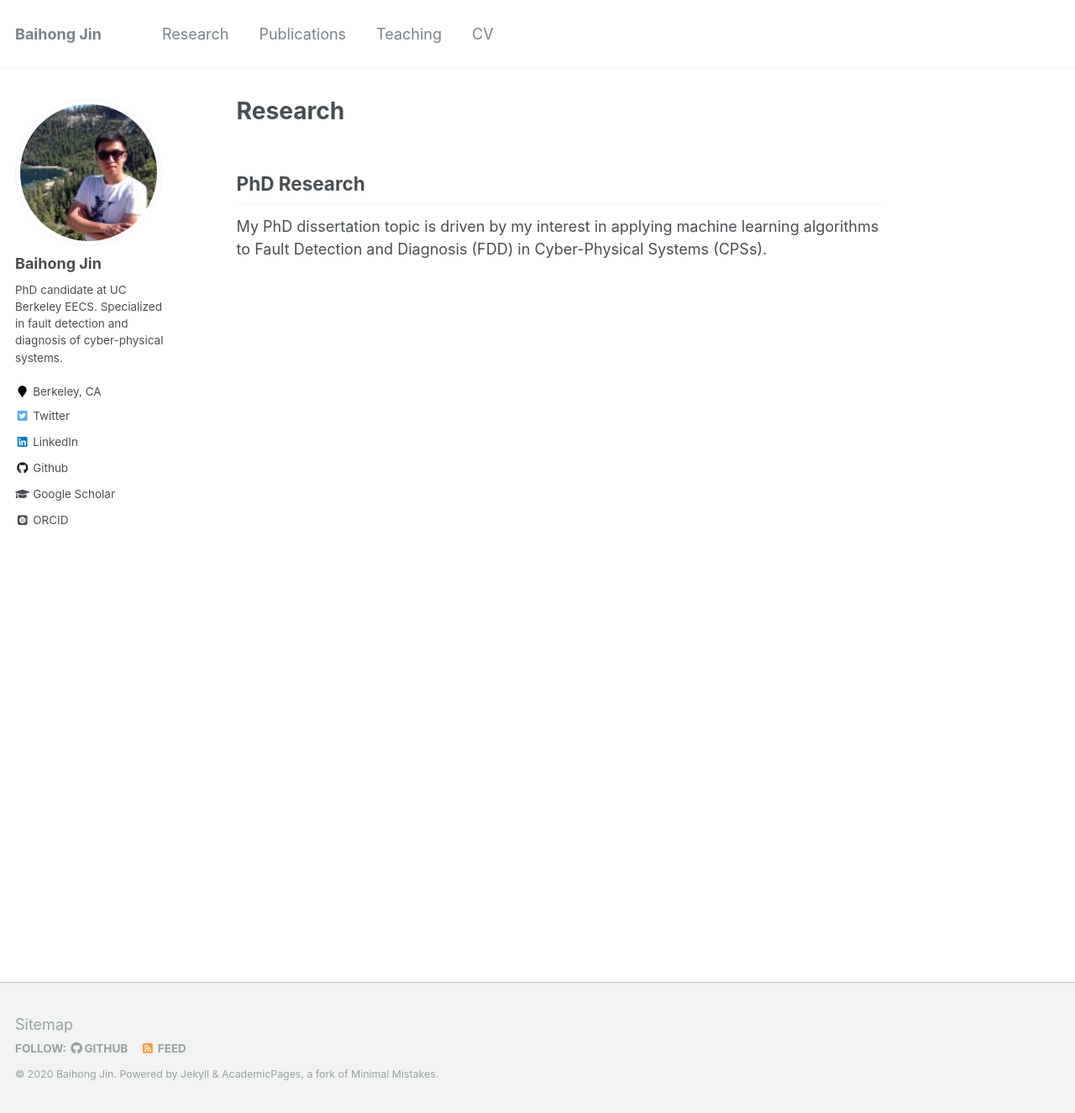
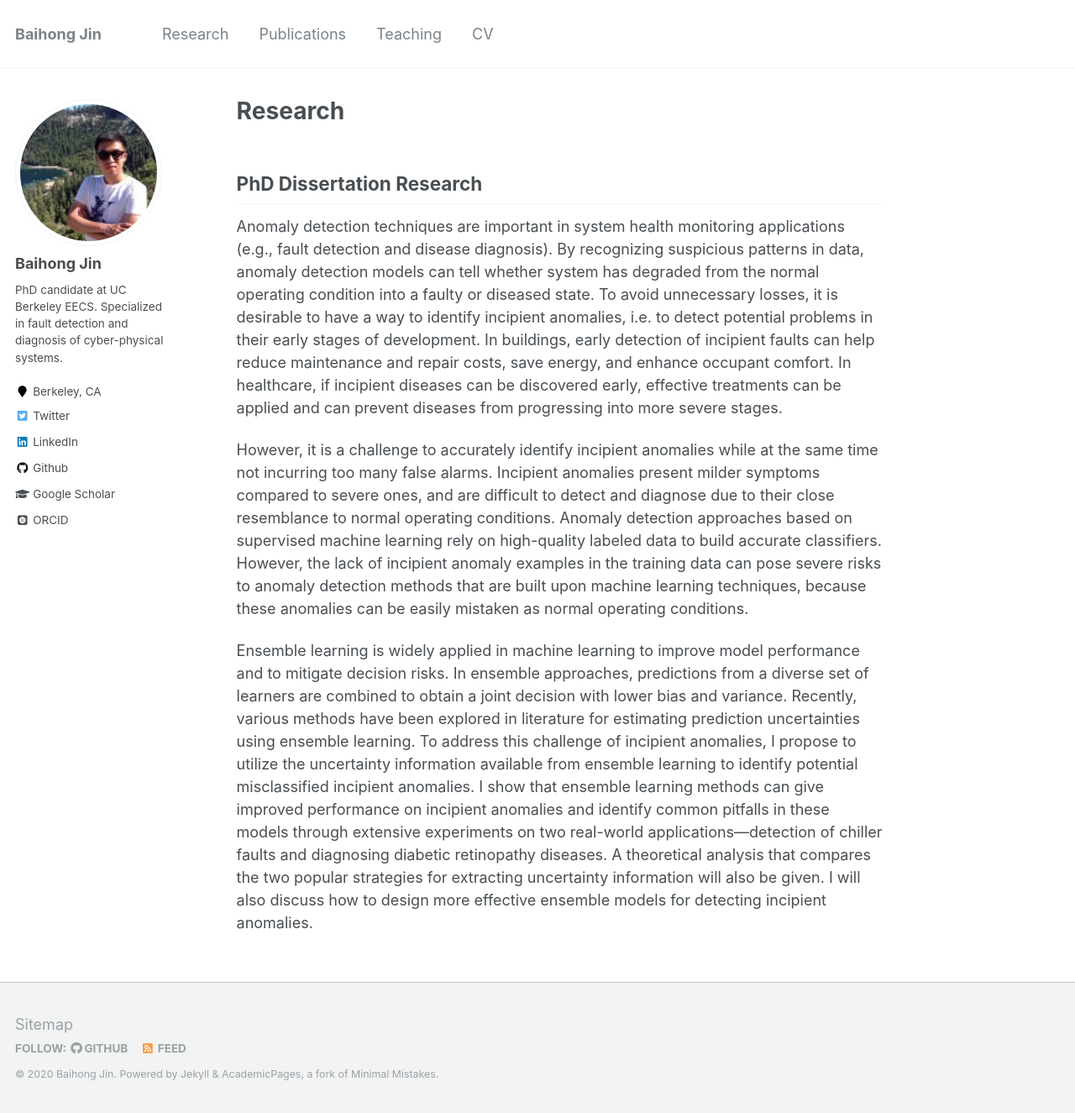
Before and after one commit to ai-cps/ai-cps, a Jekyll site: the page built from _pages/research.md, in a window 1280 px wide and 1325 px high. Shown: the whole window at 84% size. Built offline with Jekyll 4.4.1, drawn with Linux system fonts in a browser that asks for light colours; some web fonts are replaced.

Commit message:
updated about and research descriptions

```diff
--- a/_pages/research.md
+++ b/_pages/research.md
@@ -3,8 +3,13 @@
 title: "Research"
 permalink: /research/
 author_profile: true
+toc: true
 ---
 
-## PhD Research
+## PhD Dissertation Research
 
-My PhD dissertation topic is driven by my interest in applying machine learning algorithms to Fault Detection and Diagnosis (FDD) in Cyber-Physical Systems (CPSs).
+Anomaly detection techniques are important in system health monitoring applications (e.g., fault detection and disease diagnosis). By recognizing suspicious patterns in data, anomaly detection models can tell whether system has degraded from the normal operating condition into a faulty or diseased state. To avoid unnecessary losses, it is desirable to have a way to identify incipient anomalies, i.e. to detect potential problems in their early stages of development. In buildings, early detection of incipient faults can help reduce maintenance and repair costs, save energy, and enhance occupant comfort. In healthcare, if incipient diseases can be discovered early, effective treatments can be applied and can prevent diseases from progressing into more severe stages.
+
+However, it is a challenge to accurately identify incipient anomalies while at the same time not incurring too many false alarms. Incipient anomalies present milder symptoms compared to severe ones, and are difficult to detect and diagnose due to their close resemblance to normal operating conditions. Anomaly detection approaches based on supervised machine learning rely on high-quality labeled data to build accurate classifiers. However, the lack of incipient anomaly examples in the training data can pose severe risks to anomaly detection methods that are built upon machine learning techniques, because these anomalies can be easily mistaken as normal operating conditions.
+
+Ensemble learning is widely applied in machine learning to improve model performance and to mitigate decision risks. In ensemble approaches, predictions from a diverse set of learners are combined to obtain a joint decision with lower bias and variance. Recently, various methods have been explored in literature for estimating prediction uncertainties using ensemble learning. To address this challenge of incipient anomalies, I propose to utilize the uncertainty information available from ensemble learning to identify potential misclassified incipient anomalies. I show that ensemble learning methods can give improved performance on incipient anomalies and identify common pitfalls in these models through extensive experiments on two real-world applications---detection of chiller faults and diagnosing diabetic retinopathy diseases. A theoretical analysis that compares the two popular strategies for extracting uncertainty information will also be given. I will also discuss how to design more effective ensemble models for detecting incipient anomalies.
```
Also changed, not shown: _pages/about.md (+4 -2 lines).
